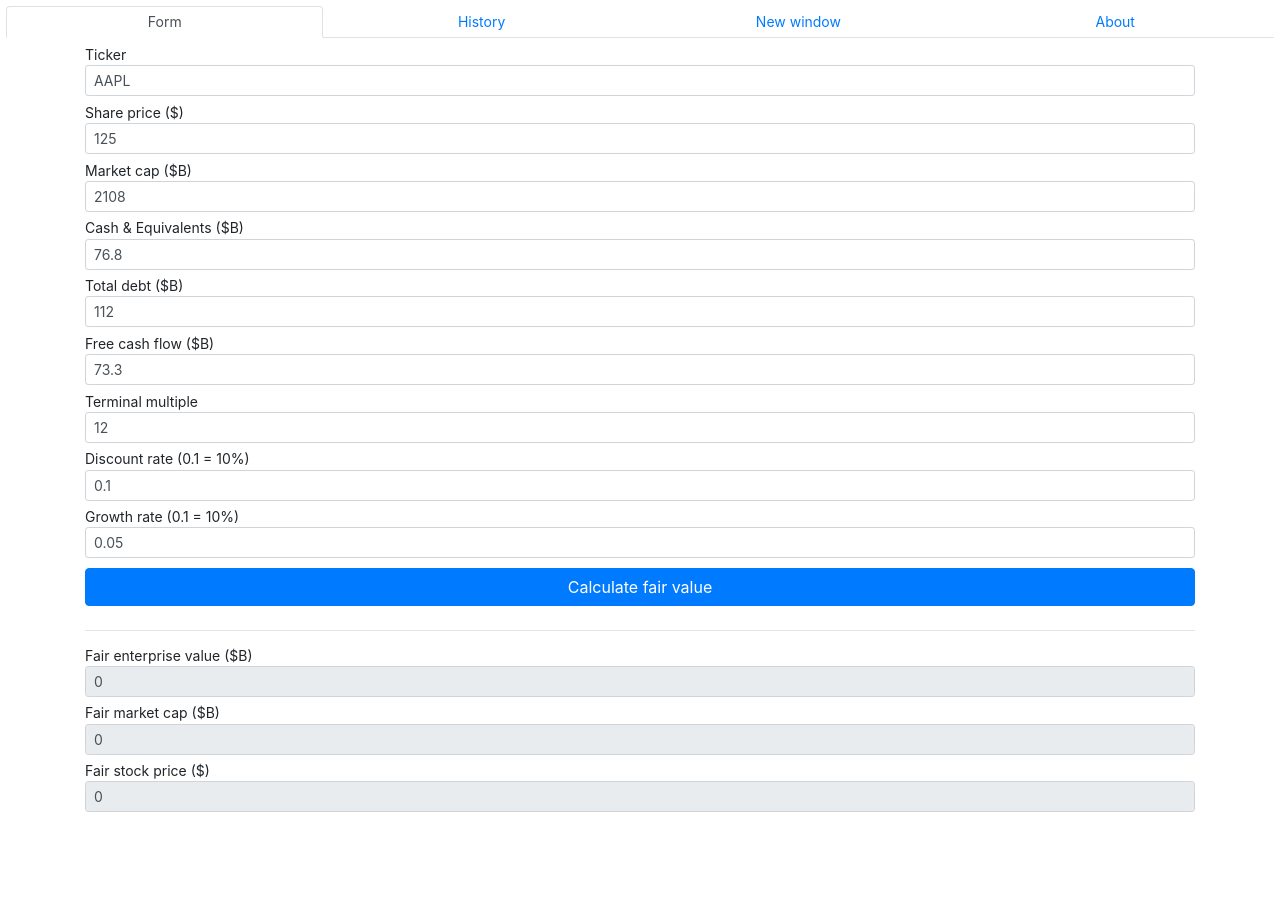
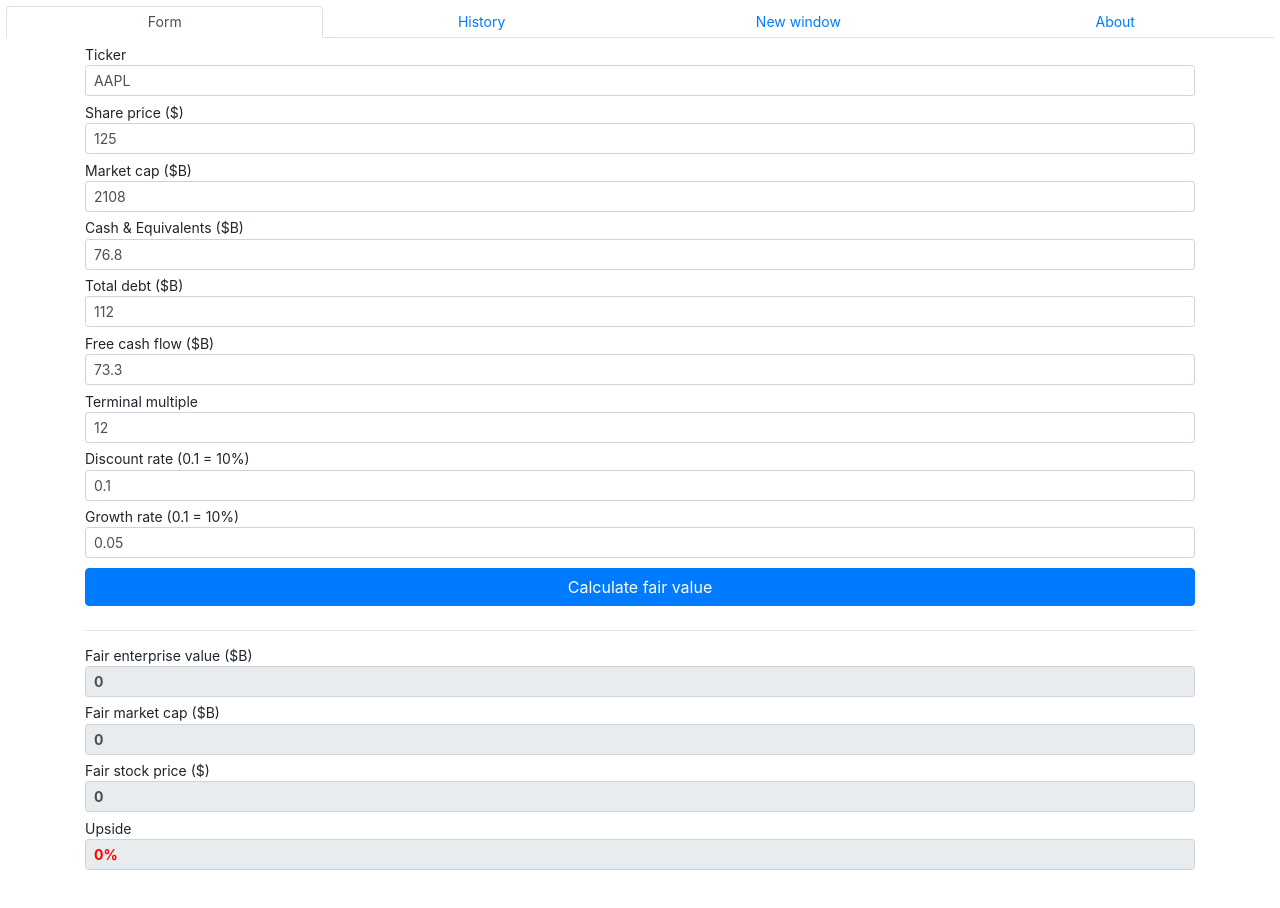
Before and after one commit to bertolo1988/dcf-chrome-extension, a React app: page / in a window 1280 px wide. Shown: the top 908 px of the page. Built offline with nearby package versions, Linux system fonts and the light colour scheme.

Commit message:
Add upside.

```diff
--- a/src/App.js
+++ b/src/App.js
@@ -17,6 +17,13 @@ class App extends React.Component {
     };
   }
 
+  removeDcf(key) {
+    const newDcfHistory = this.state.dcfHistory.filter(
+      (entry) => entry.key !== key
+    );
+    this.setState({ dcfHistory: newDcfHistory });
+  }
+
   addDcf(newEntry) {
     let { dcfHistory } = this.state;
     dcfHistory.push(newEntry);
@@ -34,6 +41,9 @@ class App extends React.Component {
           addDcf: (newEntry) => {
             this.addDcf(newEntry);
           },
+          removeDcf: (key) => {
+            this.removeDcf(key);
+          },
         }}
       >
         <ControlledTabs />
--- /dev/null
+++ b/src/Utils.js
@@ -0,0 +1,7 @@
+export function uuidv4() {
+  return "xxxxxxxx-xxxx-4xxx-yxxx-xxxxxxxxxxxx".replace(/[xy]/g, function (c) {
+    var r = (Math.random() * 16) | 0,
+      v = c == "x" ? r : (r & 0x3) | 0x8;
+    return v.toString(16);
+  });
+}
--- a/src/assets/css/style.css
+++ b/src/assets/css/style.css
@@ -2,13 +2,25 @@
 
 body {
   height: 100%;
-  min-width: 20rem;
-  min-height: 60rem;
+  min-width: 35rem;
+  min-height: 65rem;
   padding: 0.2rem;
   margin: 0.2rem;
   font-size: 0.875rem;
   font-weight: 400;
   line-height: 1;
+}
+
+.bold {
+  font-weight: 650;
+}
+
+.green {
+  color: green;
+}
+
+.red {
+  color: red;
 }
 
 .full-width {
--- a/src/components/DcfHistory.js
+++ b/src/components/DcfHistory.js
@@ -1,17 +1,33 @@
-import React from "react";
+import React, { useContext } from "react";
 import moment from "moment";
-import { Table } from "react-bootstrap";
+import { Table, Button } from "react-bootstrap";
+import { XCircleFill } from "react-bootstrap-icons";
+import DcfHistoryContext from "../context/DcfHistoryContext";
 
 function DcfHistoryRow(props) {
+  const dcfHistory = useContext(DcfHistoryContext);
+  const { data } = props;
+  const upsideColor = data.upside > 0 ? "green" : "red";
   return (
     <tr>
-      <td>{moment(props.data.timestamp).fromNow()}</td>
-      <td>{props.data.ticker}</td>
-      <td>{props.data.freeCashFlow}</td>
-      <td>{props.data.terminalMultiple}</td>
-      <td>{props.data.discountRate}</td>
-      <td>{props.data.growthRate}</td>
-      <td>{props.data.fairStockPrice}</td>
+      <td>{moment(data.timestamp).fromNow()}</td>
+      <td>{data.ticker}</td>
+      <td>{data.freeCashFlow}</td>
+      <td>{data.terminalMultiple}</td>
+      <td>{data.discountRate}</td>
+      <td>{data.growthRate}</td>
+      <td>{data.fairStockPrice}</td>
+      <td className={`bold ${upsideColor}`}>{`${data.upside}%`}</td>
+      <td>
+        <Button
+          variant="danger"
+          onClick={() => {
+            dcfHistory.removeDcf(data.key);
+          }}
+        >
+          <XCircleFill />
+        </Button>
+      </td>
     </tr>
   );
 }
@@ -28,11 +44,13 @@ export default function DcfHistory(props) {
           <th>Discount rate</th>
           <th>Growth rate</th>
           <th>Fair Stock Price</th>
+          <th>Upside</th>
+          <th>Remove</th>
         </tr>
       </thead>
       <tbody>
         {props.history.map((entry) => (
-          <DcfHistoryRow key={entry.timestamp} data={entry} />
+          <DcfHistoryRow key={entry.key} data={entry} />
         ))}
       </tbody>
     </Table>
--- a/src/components/DcfResults.js
+++ b/src/components/DcfResults.js
@@ -5,7 +5,13 @@ function ReadOnlyLabelValue(props) {
   return (
     <Fragment>
       <Form.Label>{props.label}</Form.Label>
-      <Form.Control size="sm" type="text" value={props.value} readOnly />
+      <Form.Control
+        className={`bold ${props.color}`}
+        size="sm"
+        type="text"
+        value={props.value}
+        readOnly
+      />
     </Fragment>
   );
 }
@@ -31,6 +37,13 @@ export default function DcfResults(props) {
           value={props.fairStockPrice}
         />
       </Row>
+      <Row className="small-vertical-margin">
+        <ReadOnlyLabelValue
+          color={props.upside > 0 ? "green" : "red"}
+          label="Upside"
+          value={`${props.upside}%`}
+        />
+      </Row>
     </Container>
   );
 }
--- a/src/components/NewWindow.js
+++ b/src/components/NewWindow.js
@@ -10,8 +10,8 @@ export default function NewWindow() {
           chrome.windows.create({
             url: "index.html",
             type: "panel",
-            width: 400,
-            height: 800,
+            width: 650,
+            height: 900,
           });
         }}
       >
--- a/src/context/DcfHistoryContext.js
+++ b/src/context/DcfHistoryContext.js
@@ -3,6 +3,7 @@ import react from "react";
 const DEFAULT_CONTEXT = {
   dcfHistory: [],
   addDcf: () => {},
+  removeDcf: () => {},
 };
 
 export default react.createContext(DEFAULT_CONTEXT);
--- a/src/pages/DcfFormPage.js
+++ b/src/pages/DcfFormPage.js
@@ -4,16 +4,33 @@ import { Container, Row } from "react-bootstrap";
 import DcfForm from "../components/DcfForm";
 import DiscountedCashFlow from "discounted-cash-flow";
 import DcfResults from "../components/DcfResults";
+import { uuidv4 } from "../Utils";
 
 import DcfHistoryContext from "../context/DcfHistoryContext";
 
 export default class DcfFormPage extends React.Component {
   constructor(props) {
     super(props);
-    this.state = { totalPresentValue: 0, fairMarketCap: 0, fairStockPrice: 0 };
+    this.state = {
+      totalPresentValue: 0,
+      fairMarketCap: 0,
+      fairStockPrice: 0,
+      upside: 0,
+    };
   }
 
   static contextType = DcfHistoryContext;
+
+  createDcfRecord(data, dcfResults) {
+    const timestamp = new Date().getTime();
+    const key = `${data.ticker}_${timestamp}_${uuidv4()}`;
+    return {
+      ...data,
+      ...dcfResults,
+      timestamp,
+      key,
+    };
+  }
 
   calculate(data) {
     const {
@@ -35,13 +52,19 @@ export default class DcfFormPage extends React.Component {
     const totalPresentValue = result.totalPresentValue;
     const fairMarketCap = result.totalPresentValue - debt + cash;
     const fairStockPrice = _.round((fairMarketCap * sharePrice) / marketCap, 2);
-    this.setState({ totalPresentValue, fairMarketCap, fairStockPrice });
-    this.context.addDcf({
-      ...data,
+    const upside = _.round(
+      ((fairStockPrice - sharePrice) * 100) / sharePrice,
+      2
+    );
+    const dcfResults = {
+      totalPresentValue,
       fairMarketCap,
       fairStockPrice,
-      timestamp: new Date().getTime(),
-    });
+      upside,
+    };
+    this.setState(dcfResults);
+    const dcfRecord = this.createDcfRecord(data, dcfResults);
+    this.context.addDcf(dcfRecord);
   }
 
   render() {
@@ -60,6 +83,7 @@ export default class DcfFormPage extends React.Component {
             totalPresentValue={this.state.totalPresentValue}
             fairMarketCap={this.state.fairMarketCap}
             fairStockPrice={this.state.fairStockPrice}
+            upside={this.state.upside}
           />
         </Row>
       </Container>
--- a/src/pages/DcfHistoryPage.js
+++ b/src/pages/DcfHistoryPage.js
@@ -8,10 +8,6 @@ export default class DcfHistoryPage extends React.Component {
   static contextType = DcfHistoryContext;
 
   render() {
-    return (
-      <Container>
-        <DcfHistory history={this.context.dcfHistory} />
-      </Container>
-    );
+    return <DcfHistory history={this.context.dcfHistory} />;
   }
 }
```
Also changed, not shown: src/components/DcfForm.js (+0 -124 lines).
